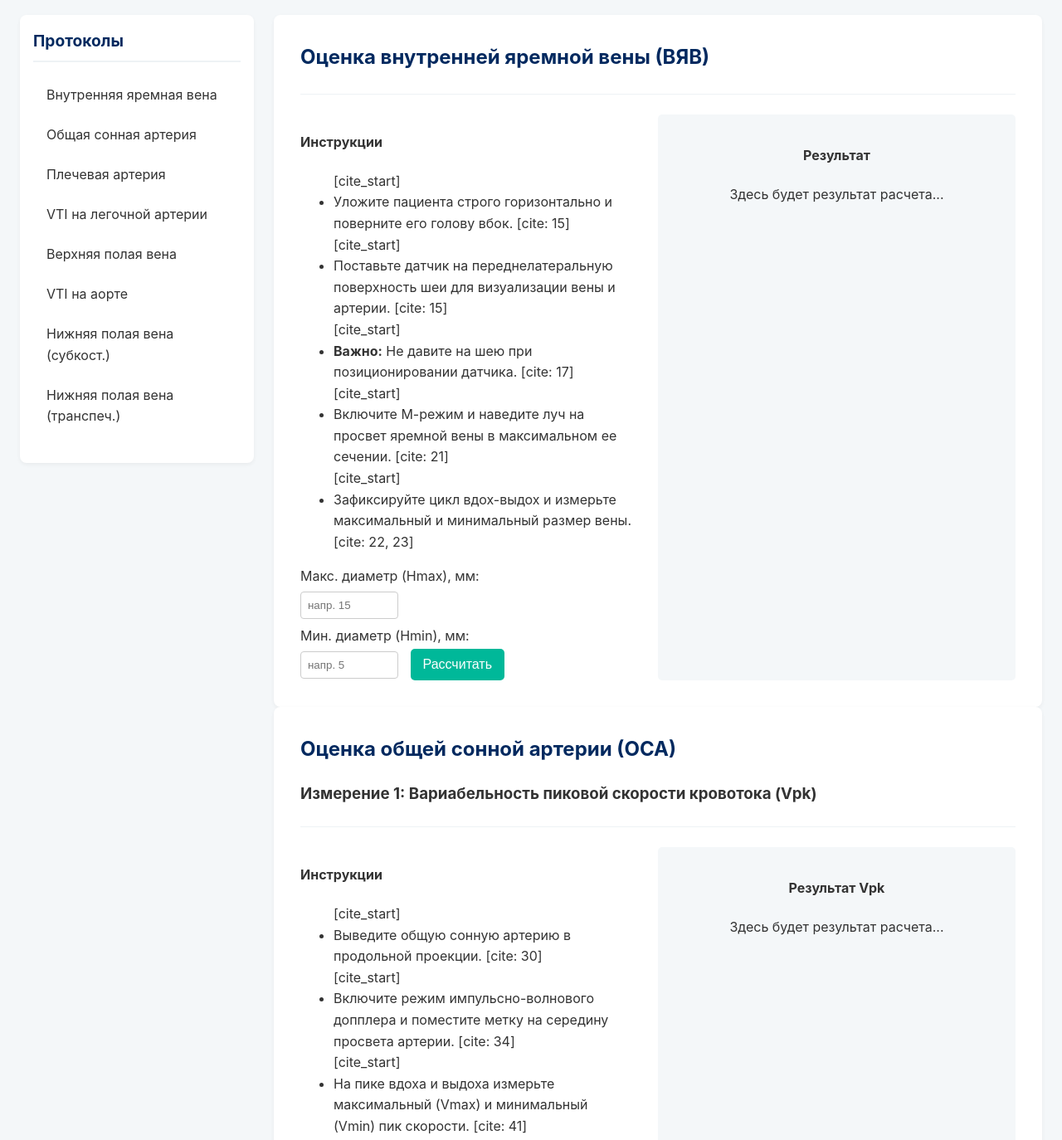
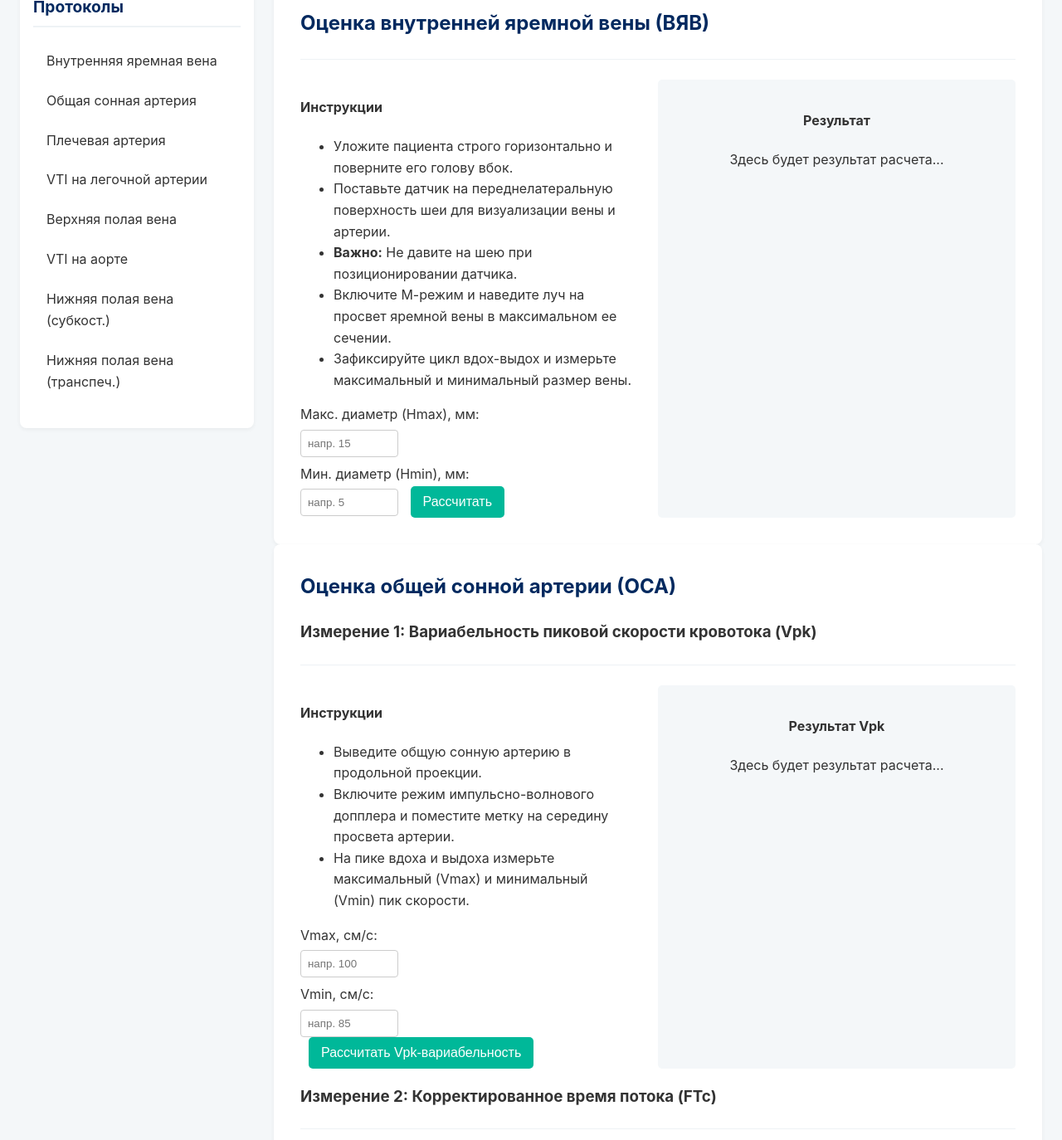
Before and after one commit to is22-cccc/uzi-guide, a plain HTML site: page index.html in a window 1280 px wide. Shown: the part 215-1589 px from the top of the page at 83% size. Drawn offline with Linux system fonts and the light colour scheme.

Commit message:
Update index.html

```diff
--- a/index.html
+++ b/index.html
@@ -10,7 +10,7 @@
 
     <header class="main-header">
         <h1>Ультразвуковой мониторинг волемического статуса</h1>
-        [cite_start]<p class="sub-header">Методическое пособие по принятию клинического решения [cite: 1]</p>
+        <p class="sub-header">Методическое пособие по принятию клинического решения</p>
     </header>
 
     <main class="content-container">
@@ -29,17 +29,20 @@
         </nav>
 
         <div class="modules-wrapper">
+            <!-- ====================================================== -->
+            <!--          МОДУЛЬ 1: ВНУТРЕННЯЯ ЯРЕМНАЯ ВЕНА             -->
+            <!-- ====================================================== -->
             <section id="ijv-module" class="module">
                 <h2>Оценка внутренней яремной вены (ВЯВ)</h2>
                 <div class="step-content">
                     <div class="instructions">
                         <h4>Инструкции</h4>
                         <ul>
-                            [cite_start]<li>Уложите пациента строго горизонтально и поверните его голову вбок. [cite: 15]</li>
-                            [cite_start]<li>Поставьте датчик на переднелатеральную поверхность шеи для визуализации вены и артерии. [cite: 15]</li>
-                            [cite_start]<li><strong>Важно:</strong> Не давите на шею при позиционировании датчика. [cite: 17]</li>
-                            [cite_start]<li>Включите М-режим и наведите луч на просвет яремной вены в максимальном ее сечении. [cite: 21]</li>
-                            [cite_start]<li>Зафиксируйте цикл вдох-выдох и измерьте максимальный и минимальный размер вены. [cite: 22, 23]</li>
+                            <li>Уложите пациента строго горизонтально и поверните его голову вбок.</li>
+                            <li>Поставьте датчик на переднелатеральную поверхность шеи для визуализации вены и артерии.</li>
+                            <li><strong>Важно:</strong> Не давите на шею при позиционировании датчика.</li>
+                            <li>Включите М-режим и наведите луч на просвет яремной вены в максимальном ее сечении.</li>
+                            <li>Зафиксируйте цикл вдох-выдох и измерьте максимальный и минимальный размер вены.</li>
                         </ul>
                         <div class="calculator">
                             <label for="hmax">Макс. диаметр (Hmax), мм:</label>
@@ -57,6 +60,9 @@
                 </div>
             </section>
 
+            <!-- ====================================================== -->
+            <!--          МОДУЛЬ 2: ОБЩАЯ СОННАЯ АРТЕРИЯ (ОСА)          -->
+            <!-- ====================================================== -->
             <section id="cca-module" class="module">
                 <h2>Оценка общей сонной артерии (ОСА)</h2>
                 <div class="sub-module">
@@ -65,9 +71,9 @@
                         <div class="instructions">
                             <h4>Инструкции</h4>
                             <ul>
-                                [cite_start]<li>Выведите общую сонную артерию в продольной проекции. [cite: 30]</li>
-                                [cite_start]<li>Включите режим импульсно-волнового допплера и поместите метку на середину просвета артерии. [cite: 34]</li>
-                                [cite_start]<li>На пике вдоха и выдоха измерьте максимальный (Vmax) и минимальный (Vmin) пик скорости. [cite: 41]</li>
+                                <li>Выведите общую сонную артерию в продольной проекции.</li>
+                                <li>Включите режим импульсно-волнового допплера и поместите метку на середину просвета артерии.</li>
+                                <li>На пике вдоха и выдоха измерьте максимальный (Vmax) и минимальный (Vmin) пик скорости.</li>
                             </ul>
                             <div class="calculator">
                                 <label for="vmax">Vmax, см/с:</label>
@@ -90,7 +96,7 @@
                         <div class="instructions">
                             <h4>Инструкции</h4>
                             <ul>
-                                [cite_start]<li>На допплеровской кривой измерьте время от начала систолы до ее конца (время потока). [cite: 50]</li>
+                                <li>На допплеровской кривой измерьте время от начала систолы до ее конца (время потока).</li>
                                 <li>Также зафиксируйте ЧСС пациента.</li>
                             </ul>
                             <div class="calculator">
@@ -110,6 +116,9 @@
                 </div>
             </section>
 
+            <!-- ====================================================== -->
+            <!--              ЗАГОТОВКИ ДЛЯ БУДУЩИХ МОДУЛЕЙ             -->
+            <!-- ====================================================== -->
             <section id="brachial-artery-module" class="module placeholder">
                 <h2>Оценка плечевой артерии</h2>
                 <p>Этот модуль находится в разработке.</p>
```
